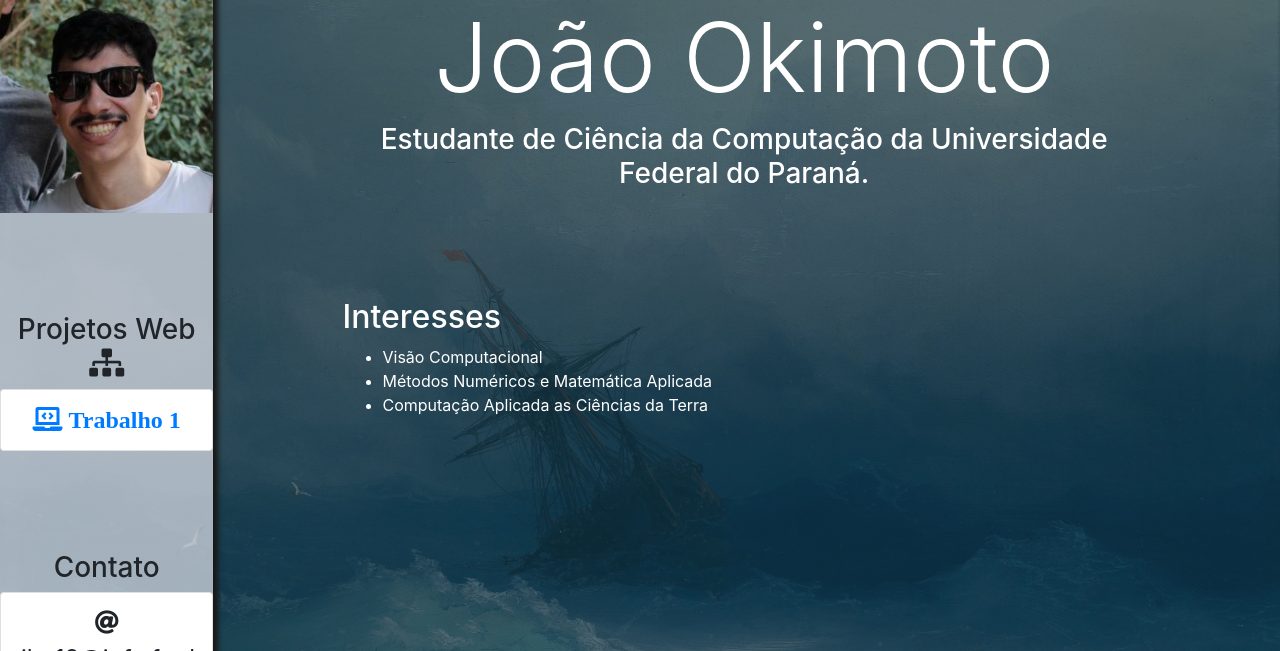
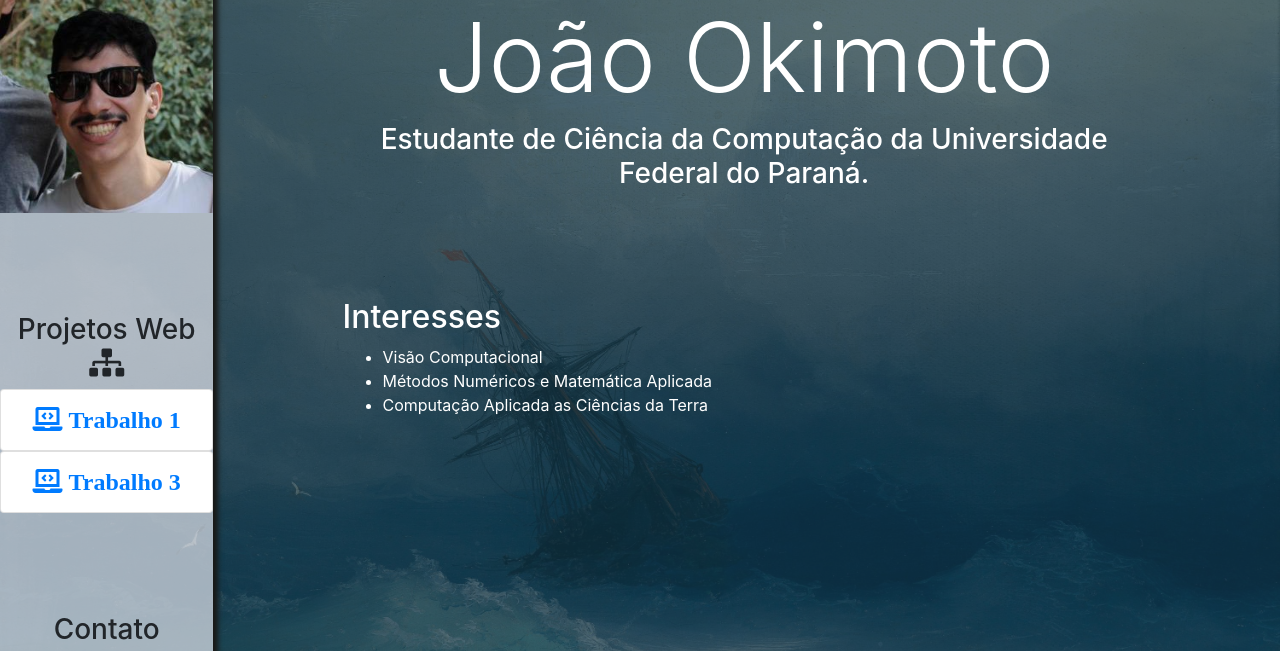
Before and after one commit to joaoluisro/page, a plain HTML site: page index.html in a window 1280 px wide. Shown: the top 651 px of the page. Drawn offline with nearby package versions, Linux system fonts and the light colour scheme.

Commit message:
added t3

```diff
--- a/index.html
+++ b/index.html
@@ -28,7 +28,12 @@
                   <a href="#">  <li class="list-group-item">
                       <i class="fas fa-laptop-code"> Trabalho 1</i>
                     </li></a>
+                  <a href="t3/index.html">
+                    <li class="list-group-item">
+                      <i class="fas fa-laptop-code"> Trabalho 3</i>
+                    </li>
 
+                  </a>
                 </ul>
               </nav>
 
```
